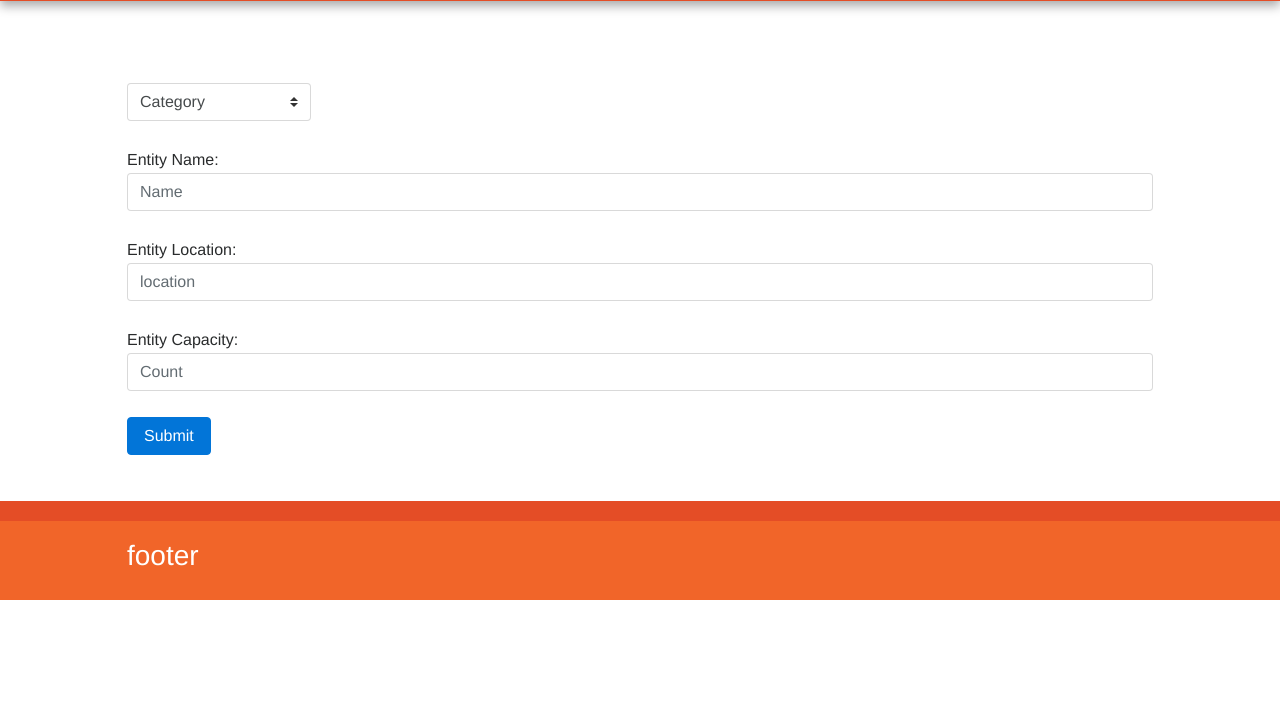
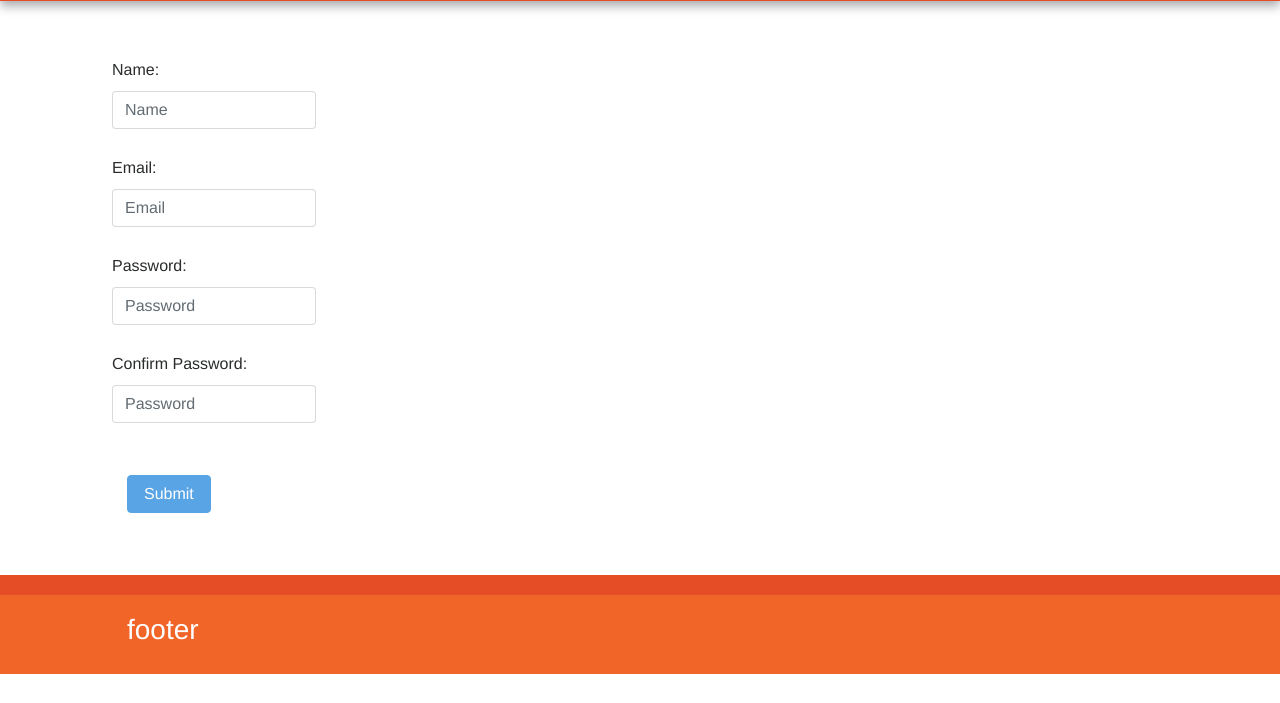
Before and after one commit to Sharashchandra/rvce, a Flask app: page /signup in a window 1280 px wide. Shown: the part 97-800 px from the top of the page. Run offline with Flask 2, Linux system fonts and the light colour scheme; some libraries are stand-ins or nearby versions.

Commit message:
Fifth commit

```diff
--- a/app.py
+++ b/app.py
@@ -8,10 +8,9 @@ app.config['SECRET_KEY']=b'N\x83Y\x99\x04\xc9\xcfI\xb7\xfc\xce\xd1\xcf\x01\xa8\x
 client = MongoClient()
 db = client['rvce']
 users = db.users
+db_entries = {"name" : "", "email" : "", "password" : "", "category" : "", "entity_name" : "", "entity_location" : "", "capacity" : 0}
 
-
-
-db_entries = {"name" : "", "email" : "", "password" : "", "category" : "", "entity_name" : "", "entity_location" : "", "capacity" : 0}
+visit = False
 
 @app.route('/')
 @app.route('/index')
@@ -26,22 +25,38 @@ def category():
 def details():
     return render_template('details.html')
 
-@app.route("/signup")
+@app.route("/signup", methods=['GET', 'POST'])
 def signup():
-    stuff = {"name" : "", "location":"1234567890", "Capacity":"5"}
-    users.insert_one(stuff).inserted_id
-    return render_template("owner_form.html")
+    if request.method == 'POST':
+        db_entries["name"] = request.form['Name']
+        db_entries["email"] = request.form['email']
+        db_entries["password"] = sha256(request.form['pwd'].encode()).hexdigest()
+        users.insert_one(db_entries)
+        return redirect(url_for('signin'))
+    return render_template("signup.html")
 
-@app.route("/signin")
+
+@app.route("/signin", methods=['GET', 'POST'])
 def signin():
+    if request.method == 'POST':
+        emailin = request.form['email']
+        passwordin = request.form['password']
+        result = users.find_one({"email" : emailin})
+        if sha256(passwordin.encode()).hexdigest() == result['password']:
+            return redirect(url_for('addowner'))
+        return render_template('signin.html')
     return render_template("signin.html")
 
-@app.route("/addowner")
+@app.route("/addowner", methods=['GET', 'POST'])
 def addowner():
-    name = request.form['Name']
-    location = request.form['Location']
-    capacity = request.form['Capacity']
-    category = request.form['Category']
+    visit = True
+    if request.method == 'POST':
+        entity_name = request.form['Entity_Name']
+        location = request.form['Location']
+        capacity = request.form['Capacity']
+        category = request.form['Category']
+        return redirect(url_for("/addowner"))
+    return render_template("owner_form.html", visit=visit)
 
 @app.errorhandler(404)
 def not_found():
--- a/templates/base.html
+++ b/templates/base.html
@@ -27,6 +27,13 @@
                 <a href="/">
                     <h1 class="title">{% block title %}{% endblock %}</h1>
                 </a>
+                {% if visit %}
+                <nav>
+                    <ul>
+                        <li><a href="/index">Log Out</a></li>
+                    </ul>
+                </nav>
+                {% else %}
                 <nav>
                     <ul>
                         <li><a href="/signin">Sign In</a></li>
@@ -34,6 +41,7 @@
                         <!--<li><a href="#">Decrypt</a></li>-->
                     </ul>
                 </nav>
+                {% endif %}
             </header>
         </div>
 
--- a/templates/owner_form.html
+++ b/templates/owner_form.html
@@ -6,19 +6,31 @@ De-Crowder
 {% block content %}
 <form>
     <div class="form-group">
- <br><br><select name ="Category" class="custom-select">
+        <br><select name="Category" class="custom-select">
             <option value="" disabled selected>Category</option>
             <option value="banks"> Banks </option>
             <option value="govt"> Government Offices </option>
             <option value="restaurant"> Restaurant </option>
- </select>	<br><br>
-   Entity Name:
-  <input type="text" name="Name" placeholder="Name" class="form-control"><br>
+        </select> <br><br>
+        <div class="row">
+            <div class="col-xs-5">
+                <label>Entity Name:</label>
+                <input type="text" name="Entity_Name" placeholder="Name" class="form-control"><br>
+            </div>
+        </div>
+        <div class="row">
+            <div class="col-xs-5">
                 Entity Location:
                 <input type="text" name="Location" placeholder="location" class="form-control"><br>
-  Entity Capacity:
+            </div>
+        </div>
+        <div class="row">
+            <div class="col-xs-5">
+                <label>Entity Capacity:</label>
                 <input type="text" name="Capacity" placeholder="Count" class="form-control"><br>
-  <button type="button" id="enter"  class="btn btn-primary" >Submit</button>
+            </div>
+        </div>
+        <button type="button" id="enter" class="btn btn-primary">Submit</button>
 
     </div>
 </form>
--- a/templates/signup.html
+++ b/templates/signup.html
@@ -4,28 +4,48 @@
 De-Crowder
 {% endblock %}
 {% block content %}
-<form>  <br>
-		<br>
-		Name:<br>
-		<input type="text" name="text" id = "text"  placeholder="Name" required><br>
+<form class="form-signin" method="POST" action="/signup">
+	<br>
+	<div class="form-group">
+		<div class="row">
+			<div class="col-xs-3">
+				<label>Name:</label>
+				<input type="text" name="Name" id = "text"  placeholder="Name" required class="form-control"><br>
+			</div>
+		</div>
+		<div class="row">
+			<div class="col-xs-3">
+				<label>Email:</label>
+				<input type="email" name="email" id = "email"  placeholder="Email" required class="form-control"><br>
+			</div>
+		</div>
+		<div class="row">
+			<div class="col-xs-3">
+				<label>Password:</label>
+				<input type="password" name="pwd" id="pwd" placeholder="Password" required class="form-control"><br>
+			</div>
+		</div>
+		<div class="row">
+			<div class="col-xs-3">
+				<label>Confirm Password:</label>
+				<input type="password" name="confirmpwd" id="confirmpwd" placeholder="Password" required class="form-control"><br><br>
+			</div>
+		</div>
+		<button type="submit" id="enter"  class="btn btn-primary btn-group btn-group-lg mb-3">Submit</button>
+	</div>
+</form>
+<script type="text/javascript">
+	var password = document.getElementById("pwd"), confirm_password = document.getElementById("confirmpwd");
+	document.getElementById("enter").disabled = true;
+	function validatePassword(){
+		if(password.value != confirm_password.value) {
+			document.getElementById("enter").disabled = true;
+		} else {
+			document.getElementById("enter").disabled = false;
+		}
+	}
 
-
-		Email:<br>
-		<input type="email" name="email" id = "email"  placeholder="Email" required><br>
-
-
-
-		Password:<br>
-		<input type="password" name="pwd" id="pwd" placeholder="Password" required><br>
-
-
-		Confirm Password:<br>
-		<input type="password" name="pwd" id="pwd" placeholder="Password" required><br><br>
-
-
-		<div class="btn-group btn-group-lg">
-		<button type="button" id="enter"  class="btn btn-primary">Submit</button>
-	    </div>
-
-</form>
+password.onchange = validatePassword;
+confirm_password.onkeyup = validatePassword;
+  </script>
 {% endblock %}
```
Also changed, not shown: templates/signin.html (+15 -7 lines). Lines whose indentation alone changed are shown as unchanged.
